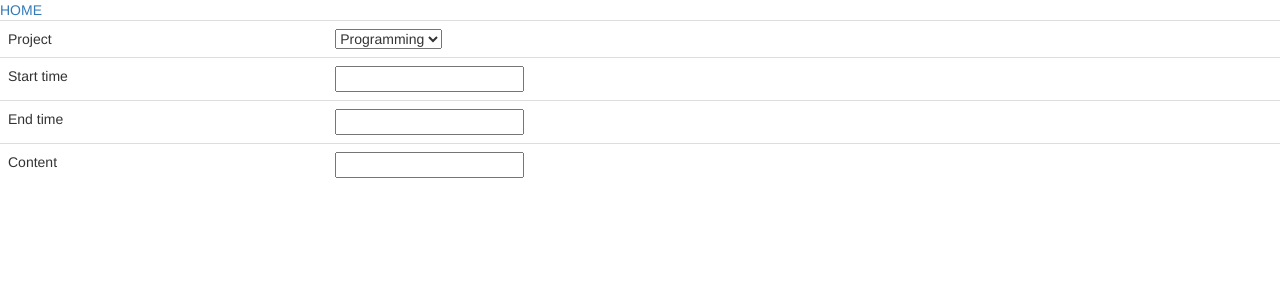
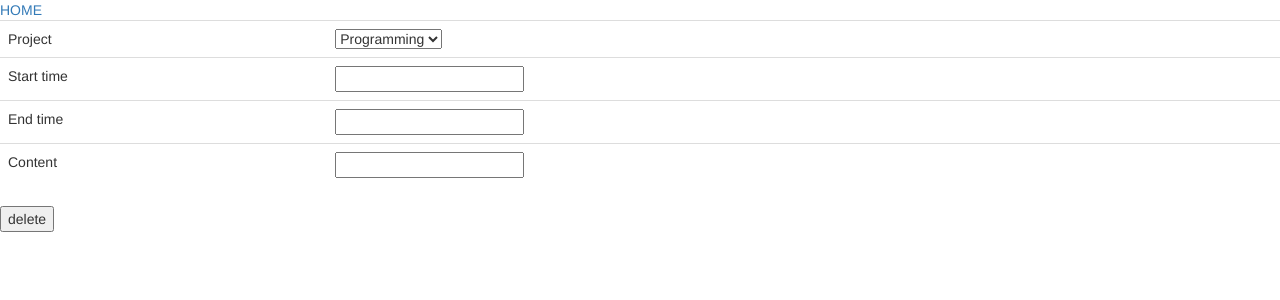
Before and after one commit to sankaku/django-crud, a Django app: template app/timetracker/templates/timetracker/task.html in a window 1280 px wide. Shown: the top 300 px of the page. Run offline with Django 3.2, Linux system fonts and the light colour scheme; the template is opened without the code that fills it: values that come from a table or form of the project are taken from there, others are empty; data comes from the database, SQL or seed files in the repository; some libraries are stand-ins or nearby versions.

Commit message:
enable to delete a task

```diff
--- a/app/timetracker/templates/timetracker/task.html
+++ b/app/timetracker/templates/timetracker/task.html
@@ -62,5 +62,7 @@
       </td>
     </tr>
   </table>
+
+  <input type="button" value="delete" onclick="location.href='{% url 'timetracker:delete_task' task_id %}'">
 </body>
 </html>
--- a/app/timetracker/urls.py
+++ b/app/timetracker/urls.py
@@ -8,6 +8,7 @@ urlpatterns = [
     path('task/new/', views.add_task, name='add_task'),
     path('task/save/', views.save_task, name='save_task'),
     path('task/<int:task_id>/', views.show_task, name='show_task'),
+    path('task/delete/<int:task_id>/', views.delete_task, name='delete_task'),
     path('project/new/', views.add_project, name='add_project'),
     path('project/save/', views.save_project, name='save_project'),
     path('project/<int:project_id>/', views.show_project, name='show_project'),
--- a/app/timetracker/views.py
+++ b/app/timetracker/views.py
@@ -38,9 +38,15 @@ def show_task(request, task_id):
         'project_list': project_list,
         'selected_project': task.project.id,
         'task_form': form,
+        'task_id': task.id,
     }
 
     return render(request, 'timetracker/task.html', context)
+
+
+def delete_task(request, task_id):
+    Task.objects.filter(id=task_id).delete()
+    return HttpResponseRedirect(reverse('timetracker:index'))
 
 
 def add_task(request):
```
